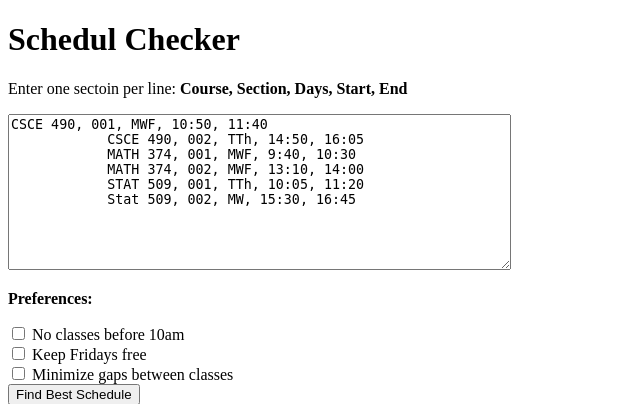
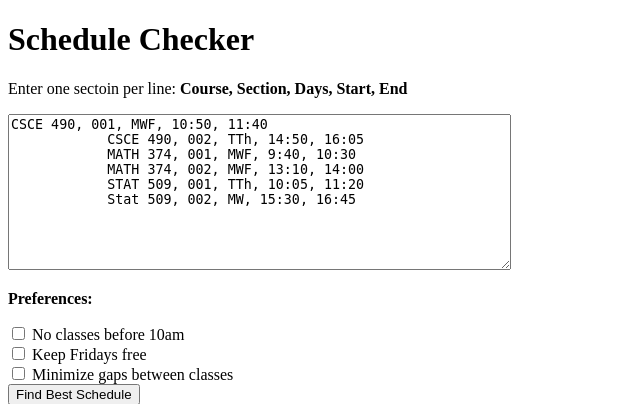
Before and after one commit to Munkalu/ScheduleChecker_FastAPI, a FastAPI app: page / in a window 1280 px wide. Shown: the top 404 px of the page, without its empty margins (0-640 px from the left). Run offline with FastAPI, Linux system fonts and the light colour scheme.

Commit message:
noticed a misspelling on one of my pages

```diff
--- a/templates/index.html
+++ b/templates/index.html
@@ -4,7 +4,7 @@
     <title>Schedule Checker</title>
 </head>
 <body>
-    <h1>Schedul Checker</h1>
+    <h1>Schedule Checker</h1>
     <form action="/schedule" method ="post">
         <p>Enter one sectoin per line: <b>Course, Section, Days, Start, End</b></p>
         <textarea name ="courses" rows ="10" cols="60">CSCE 490, 001, MWF, 10:50, 11:40
```
